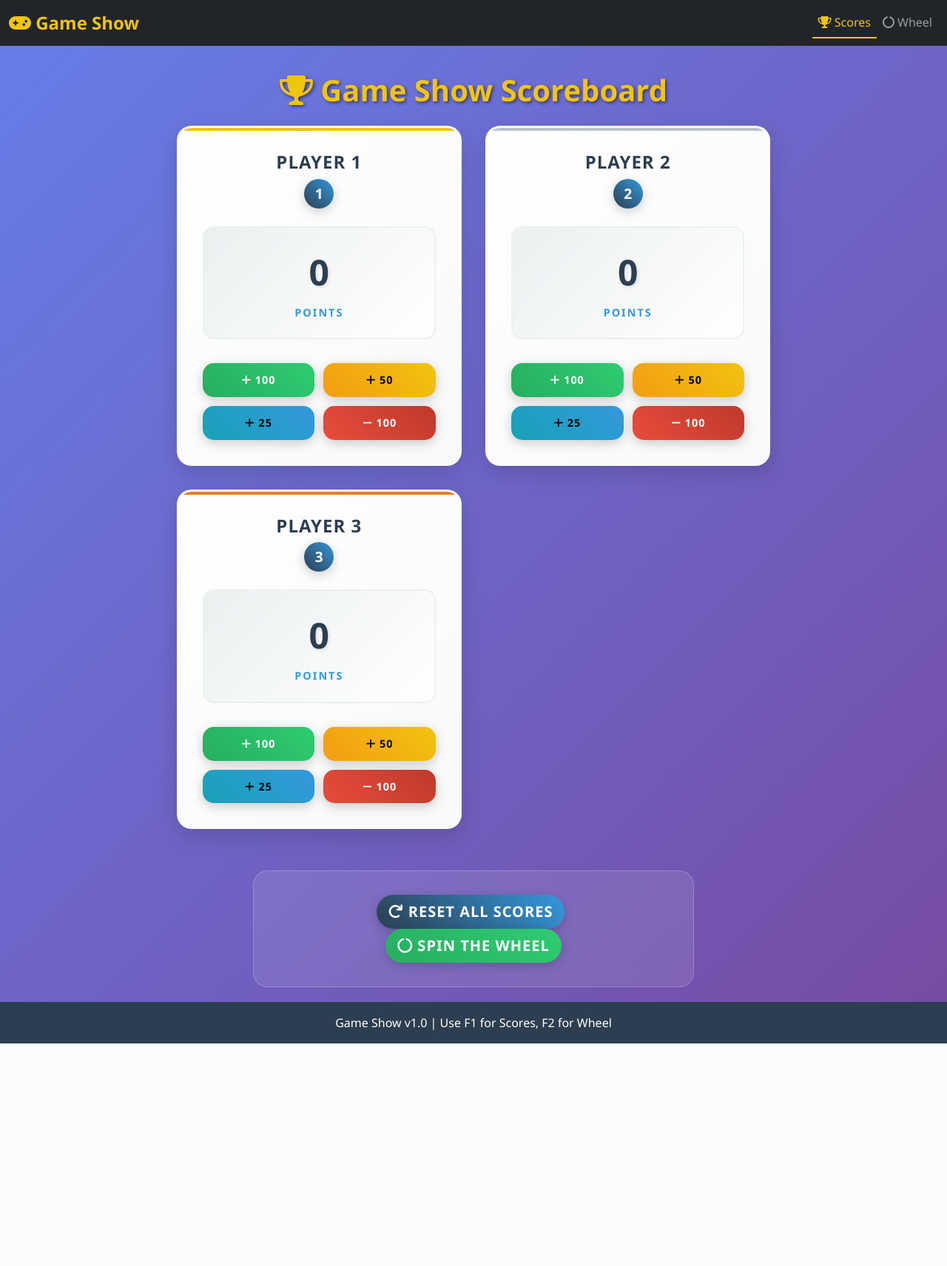
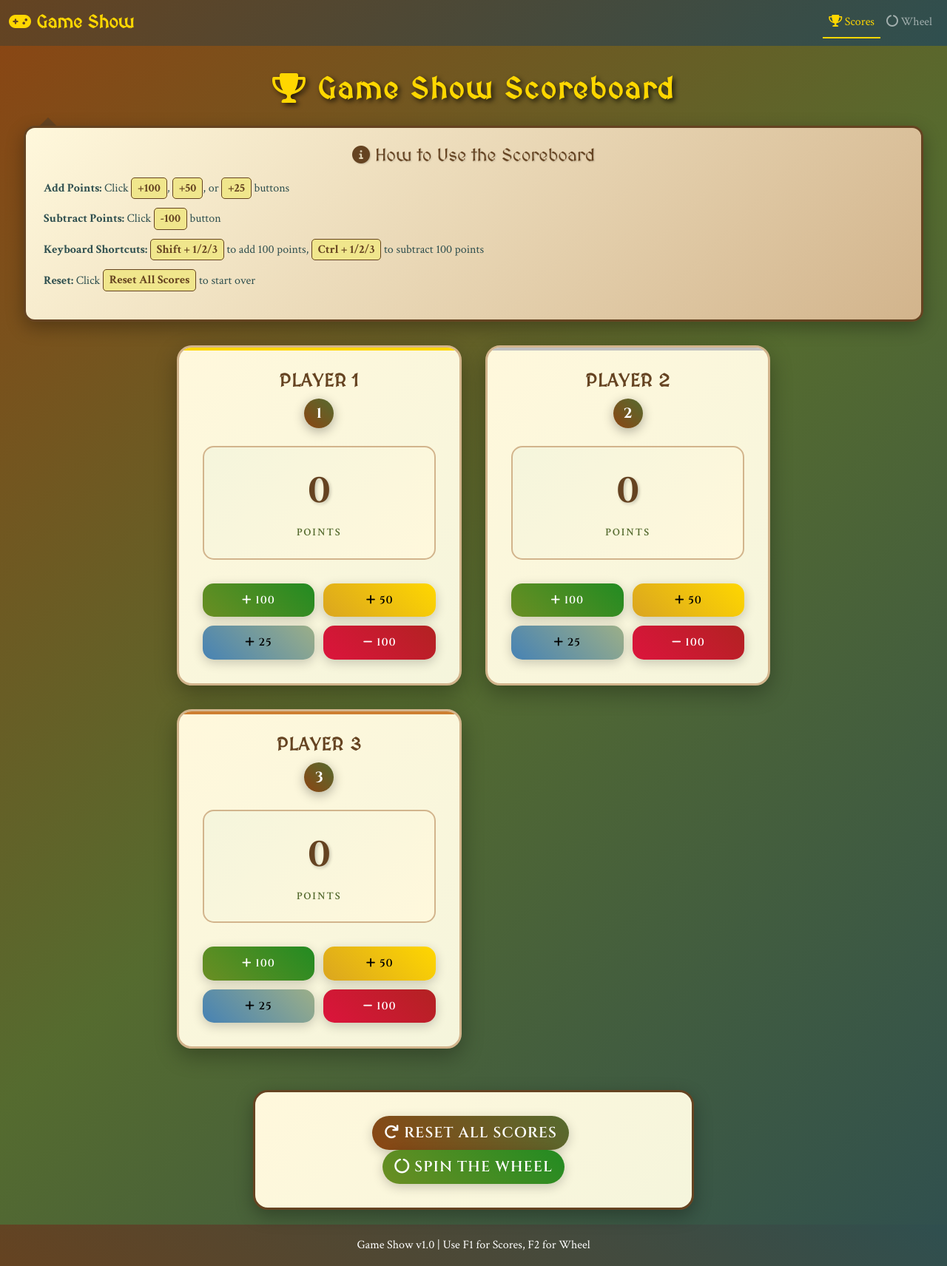
Before and after one commit to laurelMossor/game-show-wheel, a Flask app: page / in a window 1280 px wide. Shown: the whole page at 74% size. Before the commit the page ends 1411 px from the top, so only its background shows below. Run offline with Flask 3, Linux system fonts and the light colour scheme.

Commit message:
medieval skin to the game

```diff
--- a/game-show/static/css/main.css
+++ b/game-show/static/css/main.css
@@ -1,32 +1,93 @@
-/* Main Game Show Styles */
+/* Main Game Show Styles - Medieval Fantasy Theme */
+@import url('https://fonts.googleapis.com/css2?family=Cinzel:wght@400;500;600;700&family=Crimson+Text:wght@400;600;700&family=MedievalSharp&display=swap');
+
 :root {
-    --primary-color: #2c3e50;
-    --secondary-color: #3498db;
-    --accent-color: #e74c3c;
-    --success-color: #27ae60;
-    --warning-color: #f39c12;
-    --info-color: #17a2b8;
-    --light-color: #ecf0f1;
-    --dark-color: #2c3e50;
-    --gold-color: #f1c40f;
-    --silver-color: #bdc3c7;
-    --bronze-color: #e67e22;
+    /* Medieval Fantasy Color Palette */
+    --primary-color: #8B4513;      /* Saddle Brown */
+    --secondary-color: #556B2F;    /* Dark Olive Green */
+    --accent-color: #DC143C;       /* Crimson */
+    --success-color: #6B8E23;      /* Olive Drab */
+    --warning-color: #DAA520;      /* Goldenrod */
+    --info-color: #4682B4;         /* Steel Blue */
+    --light-color: #F5F5DC;        /* Beige */
+    --dark-color: #2F4F4F;         /* Dark Slate Gray */
+    --gold-color: #FFD700;         /* Gold */
+    --silver-color: #C0C0C0;       /* Silver */
+    --bronze-color: #CD7F32;       /* Bronze */
+
+    /* Additional Medieval Colors */
+    --tan-color: #D2B48C;          /* Tan */
+    --cream-color: #FFF8DC;        /* Cornsilk */
+    --forest-green: #228B22;       /* Forest Green */
+    --sage-green: #9CAF88;         /* Sage */
+    --deep-brown: #654321;         /* Dark Brown */
+    --warm-yellow: #F0E68C;        /* Khaki */
+    --muted-green: #8FBC8F;        /* Dark Sea Green */
 }
 
 body.game-show-body {
-    background: linear-gradient(135deg, #667eea 0%, #764ba2 100%);
+    background: linear-gradient(135deg, #8B4513 0%, #556B2F 50%, #2F4F4F 100%);
     min-height: 100vh;
-    font-family: 'Segoe UI', Tahoma, Geneva, Verdana, sans-serif;
+    font-family: 'Crimson Text', serif;
     color: var(--dark-color);
 }
 
 /* Game Show Title Styling */
 .game-show-title {
     color: var(--gold-color);
-    text-shadow: 2px 2px 4px rgba(0, 0, 0, 0.5);
+    text-shadow: 3px 3px 6px rgba(0, 0, 0, 0.7);
     font-weight: bold;
     font-size: 2.5rem;
     margin-bottom: 2rem;
+    font-family: 'MedievalSharp', cursive;
+    letter-spacing: 2px;
+}
+
+/* User Directions Banner */
+.user-directions-banner {
+    background: linear-gradient(135deg, var(--cream-color) 0%, var(--tan-color) 100%);
+    border: 3px solid var(--deep-brown);
+    border-radius: 15px;
+    padding: 1.5rem;
+    margin-bottom: 2rem;
+    box-shadow: 0 8px 25px rgba(0, 0, 0, 0.3);
+    position: relative;
+}
+
+.user-directions-banner::before {
+    content: '';
+    position: absolute;
+    top: -10px;
+    left: 20px;
+    width: 20px;
+    height: 20px;
+    background: var(--deep-brown);
+    transform: rotate(45deg);
+    z-index: -1;
+}
+
+.user-directions-banner h3 {
+    color: var(--deep-brown);
+    font-family: 'MedievalSharp', cursive;
+    font-size: 1.5rem;
+    margin-bottom: 1rem;
+    text-align: center;
+    text-shadow: 1px 1px 2px rgba(0, 0, 0, 0.2);
+}
+
+.user-directions-banner .directions-content {
+    font-family: 'Crimson Text', serif;
+    color: var(--dark-color);
+    line-height: 1.6;
+}
+
+.user-directions-banner .shortcut {
+    background: var(--warm-yellow);
+    padding: 0.2rem 0.5rem;
+    border-radius: 5px;
+    font-weight: bold;
+    color: var(--deep-brown);
+    border: 1px solid var(--deep-brown);
 }
 
 /* Navigation Styling */
@@ -34,11 +95,13 @@ body.game-show-body {
     font-size: 1.5rem;
     font-weight: bold;
     color: var(--gold-color) !important;
+    font-family: 'MedievalSharp', cursive;
 }
 
 .navbar-nav .nav-link {
     font-weight: 500;
     transition: all 0.3s ease;
+    font-family: 'Crimson Text', serif;
 }
 
 .navbar-nav .nav-link:hover {
@@ -59,6 +122,7 @@ body.game-show-body {
     letter-spacing: 1px;
     transition: all 0.3s ease;
     box-shadow: 0 4px 15px rgba(0, 0, 0, 0.2);
+    font-family: 'Cinzel', serif;
 }
 
 .btn:hover {
@@ -72,22 +136,22 @@ body.game-show-body {
 }
 
 .btn-success {
-    background: linear-gradient(45deg, var(--success-color), #2ecc71);
+    background: linear-gradient(45deg, var(--success-color), var(--forest-green));
     border: none;
 }
 
 .btn-warning {
-    background: linear-gradient(45deg, var(--warning-color), #f1c40f);
+    background: linear-gradient(45deg, var(--warning-color), var(--gold-color));
     border: none;
 }
 
 .btn-danger {
-    background: linear-gradient(45deg, var(--accent-color), #c0392b);
+    background: linear-gradient(45deg, var(--accent-color), #B22222);
     border: none;
 }
 
 .btn-info {
-    background: linear-gradient(45deg, var(--info-color), #3498db);
+    background: linear-gradient(45deg, var(--info-color), var(--sage-green));
     border: none;
 }
 
@@ -97,6 +161,8 @@ body.game-show-body {
     border: none;
     box-shadow: 0 8px 25px rgba(0, 0, 0, 0.15);
     transition: all 0.3s ease;
+    background: linear-gradient(135deg, var(--cream-color) 0%, var(--light-color) 100%);
+    border: 2px solid var(--tan-color);
 }
 
 .card:hover {
@@ -106,9 +172,10 @@ body.game-show-body {
 
 /* Footer Styling */
 .footer {
-    background: linear-gradient(45deg, var(--dark-color), var(--primary-color)) !important;
+    background: linear-gradient(45deg, var(--deep-brown), var(--dark-color)) !important;
     color: var(--light-color);
     margin-top: auto;
+    font-family: 'Crimson Text', serif;
 }
 
 /* Responsive Design */
@@ -120,6 +187,11 @@ body.game-show-body {
     .btn {
         font-size: 0.9rem;
         padding: 0.5rem 1rem;
+    }
+
+    .user-directions-banner {
+        padding: 1rem;
+        margin-bottom: 1.5rem;
     }
 }
 
@@ -157,9 +229,9 @@ body.game-show-body {
     display: inline-block;
     width: 20px;
     height: 20px;
-    border: 3px solid rgba(255, 255, 255, 0.3);
+    border: 3px solid rgba(139, 69, 19, 0.3);
     border-radius: 50%;
-    border-top-color: #fff;
+    border-top-color: var(--primary-color);
     animation: spin 1s ease-in-out infinite;
 }
 
@@ -177,13 +249,13 @@ body.game-show-body {
 }
 
 .bg-gradient-success {
-    background: linear-gradient(135deg, var(--success-color), #2ecc71);
+    background: linear-gradient(135deg, var(--success-color), var(--forest-green));
 }
 
 .bg-gradient-warning {
-    background: linear-gradient(135deg, var(--warning-color), #f1c40f);
+    background: linear-gradient(135deg, var(--warning-color), var(--gold-color));
 }
 
 .bg-gradient-danger {
-    background: linear-gradient(135deg, var(--accent-color), #c0392b);
+    background: linear-gradient(135deg, var(--accent-color), #B22222);
 }
--- a/game-show/static/css/scores.css
+++ b/game-show/static/css/scores.css
@@ -1,4 +1,4 @@
-/* Score Board Specific Styles */
+/* Score Board Specific Styles - Medieval Fantasy Theme */
 
 .score-container {
     padding: 20px;
@@ -12,13 +12,13 @@
 }
 
 .player-score-card {
-    background: linear-gradient(135deg, #ffffff 0%, #f8f9fa 100%);
+    background: linear-gradient(135deg, var(--cream-color) 0%, var(--light-color) 100%);
     border-radius: 20px;
     padding: 2rem;
     text-align: center;
-    box-shadow: 0 10px 30px rgba(0, 0, 0, 0.15);
+    box-shadow: 0 10px 30px rgba(0, 0, 0, 0.3);
     transition: all 0.3s ease;
-    border: 3px solid transparent;
+    border: 3px solid var(--tan-color);
     position: relative;
     overflow: hidden;
 }
@@ -35,7 +35,7 @@
 
 .player-score-card:hover {
     transform: translateY(-10px);
-    box-shadow: 0 20px 40px rgba(0, 0, 0, 0.2);
+    box-shadow: 0 20px 40px rgba(0, 0, 0, 0.3);
     border-color: var(--gold-color);
 }
 
@@ -57,12 +57,13 @@
 }
 
 .player-name {
-    color: var(--primary-color);
+    color: var(--deep-brown);
     font-size: 1.5rem;
     font-weight: bold;
     margin-bottom: 0.5rem;
     text-transform: uppercase;
     letter-spacing: 1px;
+    font-family: 'MedievalSharp', cursive;
 }
 
 .player-number {
@@ -75,24 +76,26 @@
     line-height: 40px;
     font-weight: bold;
     font-size: 1.2rem;
-    box-shadow: 0 4px 15px rgba(0, 0, 0, 0.2);
+    box-shadow: 0 4px 15px rgba(0, 0, 0, 0.3);
+    font-family: 'Cinzel', serif;
 }
 
 .score-display {
     margin-bottom: 2rem;
     padding: 1.5rem;
-    background: linear-gradient(135deg, var(--light-color) 0%, #ffffff 100%);
+    background: linear-gradient(135deg, var(--light-color) 0%, var(--cream-color) 100%);
     border-radius: 15px;
-    border: 2px solid var(--light-color);
+    border: 2px solid var(--tan-color);
 }
 
 .score-value {
     display: block;
     font-size: 3rem;
     font-weight: bold;
-    color: var(--primary-color);
-    text-shadow: 2px 2px 4px rgba(0, 0, 0, 0.1);
+    color: var(--deep-brown);
+    text-shadow: 2px 2px 4px rgba(0, 0, 0, 0.2);
     margin-bottom: 0.5rem;
+    font-family: 'Cinzel', serif;
 }
 
 .score-label {
@@ -102,6 +105,7 @@
     text-transform: uppercase;
     letter-spacing: 2px;
     font-weight: 600;
+    font-family: 'Crimson Text', serif;
 }
 
 .score-controls {
@@ -118,6 +122,7 @@
     transition: all 0.3s ease;
     text-transform: uppercase;
     letter-spacing: 1px;
+    font-family: 'Cinzel', serif;
 }
 
 .score-btn:hover {
@@ -126,11 +131,12 @@
 }
 
 .game-controls {
-    background: rgba(255, 255, 255, 0.1);
+    background: linear-gradient(135deg, var(--cream-color) 0%, var(--light-color) 100%);
     padding: 2rem;
     border-radius: 20px;
     backdrop-filter: blur(10px);
-    border: 1px solid rgba(255, 255, 255, 0.2);
+    border: 3px solid var(--deep-brown);
+    box-shadow: 0 8px 25px rgba(0, 0, 0, 0.3);
 }
 
 .game-controls .btn {
@@ -139,17 +145,20 @@
 }
 
 .winner-announcement {
-    background: linear-gradient(135deg, var(--gold-color) 0%, #f39c12 100%);
+    background: linear-gradient(135deg, var(--gold-color) 0%, var(--warning-color) 100%);
     padding: 2rem;
     border-radius: 20px;
-    box-shadow: 0 10px 30px rgba(0, 0, 0, 0.2);
+    box-shadow: 0 10px 30px rgba(0, 0, 0, 0.3);
     animation: bounce 1s ease-in-out;
+    border: 3px solid var(--deep-brown);
 }
 
 .winner-text {
     color: white;
-    text-shadow: 2px 2px 4px rgba(0, 0, 0, 0.3);
+    text-shadow: 2px 2px 4px rgba(0, 0, 0, 0.5);
     margin: 0;
+    font-family: 'MedievalSharp', cursive;
+    font-size: 1.5rem;
 }
 
 /* Score Update Animations */
@@ -224,13 +233,13 @@
     border: 2px solid var(--secondary-color);
     border-top-color: transparent;
     border-radius: 50%;
-    animation: spin 1s linear infinite;
+    animation: spin 1s ease-in-out infinite;
 }
 
 /* High Score Highlighting */
 .high-score {
     border-color: var(--gold-color) !important;
-    box-shadow: 0 0 20px rgba(241, 196, 15, 0.3);
+    box-shadow: 0 0 20px rgba(255, 215, 0, 0.4);
 }
 
 .high-score .score-value {
--- a/game-show/templates/base.html
+++ b/game-show/templates/base.html
@@ -17,7 +17,7 @@
 </head>
 <body class="game-show-body">
     <!-- Navigation Header -->
-    <nav class="navbar navbar-expand-lg navbar-dark bg-dark">
+    <nav class="navbar navbar-expand-lg navbar-dark" style="background: linear-gradient(135deg, var(--deep-brown) 0%, var(--dark-color) 100%) !important;">
         <div class="container-fluid">
             <a class="navbar-brand" href="/">
                 <i class="fas fa-gamepad"></i> Game Show
@@ -40,9 +40,9 @@
     </main>
 
     <!-- Footer -->
-    <footer class="footer mt-auto py-3 bg-dark text-white text-center">
+    <footer class="footer mt-auto py-3 text-white text-center">
         <div class="container">
-            <span>Game Show v1.0 | Use F1 for Scores, F2 for Wheel</span>
+            <span style="font-family: 'Crimson Text', serif;">Game Show v1.0 | Use F1 for Scores, F2 for Wheel</span>
         </div>
     </footer>
 
--- a/game-show/templates/scores.html
+++ b/game-show/templates/scores.html
@@ -13,6 +13,21 @@
             <h1 class="text-center mb-4 game-show-title">
                 <i class="fas fa-trophy"></i> Game Show Scoreboard
             </h1>
+        </div>
+    </div>
+
+    <!-- User Directions Banner -->
+    <div class="row">
+        <div class="col-12">
+            <div class="user-directions-banner">
+                <h3><i class="fas fa-info-circle"></i> How to Use the Scoreboard</h3>
+                <div class="directions-content">
+                    <p><strong>Add Points:</strong> Click <span class="shortcut">+100</span>, <span class="shortcut">+50</span>, or <span class="shortcut">+25</span> buttons</p>
+                    <p><strong>Subtract Points:</strong> Click <span class="shortcut">-100</span> button</p>
+                    <p><strong>Keyboard Shortcuts:</strong> <span class="shortcut">Shift + 1/2/3</span> to add 100 points, <span class="shortcut">Ctrl + 1/2/3</span> to subtract 100 points</p>
+                    <p><strong>Reset:</strong> Click <span class="shortcut">Reset All Scores</span> to start over</p>
+                </div>
+            </div>
         </div>
     </div>
 
```
Also changed, not shown: game-show/static/css/wheel.css (+36 -31 lines), game-show/static/js/wheel.js (+16 -15 lines), game-show/templates/wheel.html (+14 -0 lines).
